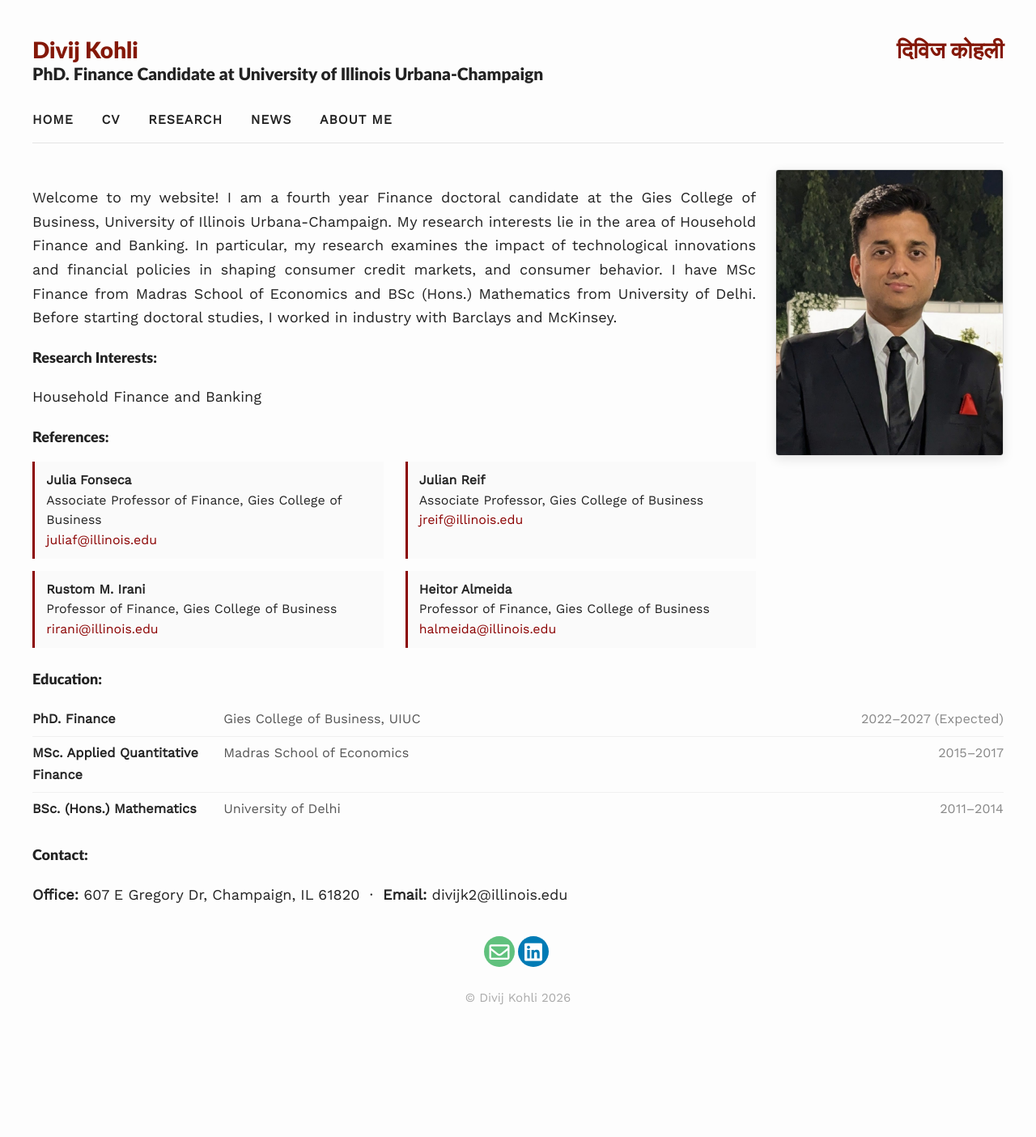
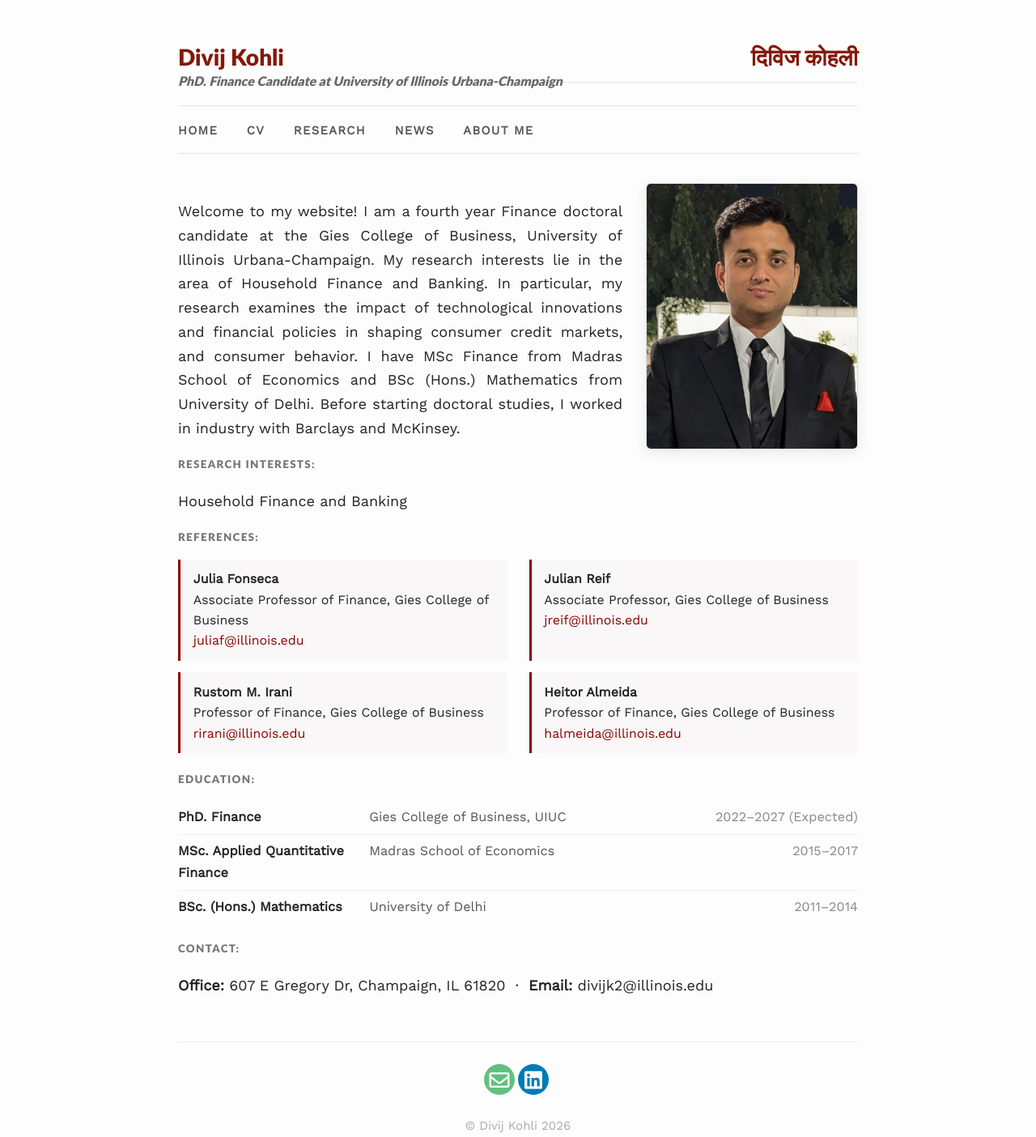
Before and after one commit to divijkohli/divijkohli.github.io, a Jekyll site: the page built from index.md, in a window 1280 px wide. Shown: the whole page at 81% size. Built offline with Jekyll 4.4.1, drawn with Linux system fonts in a browser that asks for light colours; nearby versions of some CDN libraries; before the commit the page ends 1245 px from its top, so only the background shows below that.

Commit message:
Improve site readability and visual design
- Reduce content width from 1200px to 840px for comfortable reading
- Add visual hierarchy: h2 with border, h3 in brand color, h4 as uppercase labels
- Style site description as lighter italic subtitle
- Nav bar with top+bottom borders and better letter-spacing
- Better header separator line under name
- Improved ref cards with subtle background tint and border-radius
- Footer with top border separator
- Profile image with slightly softer border-radius and shadow

Co-Authored-By: Claude Sonnet 4.6 <noreply@anthropic.com>

```diff
--- a/assets/css/_sass/footer.scss
+++ b/assets/css/_sass/footer.scss
@@ -1,7 +1,9 @@
 /* Footer */
 footer {
     clear: both;
-    margin-top: 2em;
+    margin-top: 3em;
+    padding-top: 1.5em;
+    border-top: 1px solid #ebebeb;
 }
 
 /* Footer navigation links */
--- a/assets/css/_sass/profile.scss
+++ b/assets/css/_sass/profile.scss
@@ -1,12 +1,12 @@
 /* Profile */
 .profile {
     border: 1px solid #ddd;
-    box-shadow: 0 4px 14px rgba(0,0,0,0.10);
-    margin-left: 1.5rem;
+    box-shadow: 0 4px 16px rgba(0,0,0,0.09);
+    margin-left: 1.8rem;
     margin-right: 0;
-    margin-bottom: 1rem;
-    border-radius: 4px;
-    width: 280px;
+    margin-bottom: 1.2rem;
+    border-radius: 6px;
+    width: 260px;
     height: auto;
 }
 
--- a/assets/css/_sass/style.scss
+++ b/assets/css/_sass/style.scss
@@ -10,7 +10,7 @@ body {
   font-size: $base-font-size;
   color: $text-color;
   background-color: $body-bg;
-  padding: 2em 1em;
+  padding: 2.5em 1.5em;
   text-rendering: optimizeLegibility;
   height: 100%;
 
@@ -27,11 +27,49 @@ h1,h2,h3,h4,h5,h6 {
   margin: 0;
   text-transform: inherit;
 }
+
+h2 {
+  font-size: 1.3em;
+  color: #1a1a1a;
+  margin: 2em 0 0.6em;
+  padding-bottom: 0.35em;
+  border-bottom: 2px solid #ebebeb;
+  font-weight: 700;
+}
+
+h3 {
+  font-size: 1.05em;
+  color: $brand-color;
+  margin: 1.6em 0 0.35em;
+  line-height: 1.45;
+  font-weight: 600;
+}
+
+h4 {
+  font-size: 0.74em;
+  letter-spacing: 0.1em;
+  text-transform: uppercase;
+  color: #777;
+  margin: 1.4em 0 0.45em;
+  font-weight: 700;
+}
+
+.post-description {
+  font-size: 0.88em;
+  color: #666;
+  font-weight: 400;
+  margin: 0.1em 0 0;
+  font-style: italic;
+}
 .post-headline {
     display: flex;
-    justify-content: space-between; /* Aligns left and right */
-    font-size: 28px; /* Adjust size if needed */
+    justify-content: space-between;
+    align-items: baseline;
+    font-size: 28px;
     font-weight: bold;
+    padding-bottom: 0.15em;
+    border-bottom: 1px solid #e8e8e8;
+    margin-bottom: 0.2em;
 }
 
 .title-left, .title-right {
@@ -227,17 +265,18 @@ blockquote {
 
 /* Navigation bar */
 .site-nav {
-  margin: 1.2em 0 1.8em;
-  padding-bottom: 0.8em;
+  margin: 1em 0 2em;
+  padding: 0.8em 0;
+  border-top: 1px solid #e4e4e4;
   border-bottom: 1px solid #e4e4e4;
 
   a {
     font-weight: 600;
-    font-size: 0.88em;
-    letter-spacing: 0.06em;
+    font-size: 0.82em;
+    letter-spacing: 0.09em;
     text-transform: uppercase;
-    margin-right: 1.8em;
-    color: $text-color;
+    margin-right: 2em;
+    color: #555;
     transition: color 0.2s ease;
     background: none;
     box-shadow: none;
@@ -295,9 +334,10 @@ blockquote {
 }
 
 .ref-card {
-  padding: 0.7em 0.9em;
+  padding: 0.75em 1em;
   border-left: 3px solid $brand-color;
-  background: #fafafa;
+  background: #f9f7f7;
+  border-radius: 0 3px 3px 0;
   font-size: 0.88em;
-  line-height: 1.55;
+  line-height: 1.6;
 }
--- a/assets/css/main.scss
+++ b/assets/css/main.scss
@@ -9,7 +9,7 @@ $brand-color:  white;
 $body-bg: #fdfdfd;
 $body-bg-dark: #fdfdfd;
 // Width of the content area
-$content-width:    1200px;
+$content-width:    840px;
 $on-phone:         500px;
 $on-palm:          660px;
 $on-laptop:        1200px;
```
